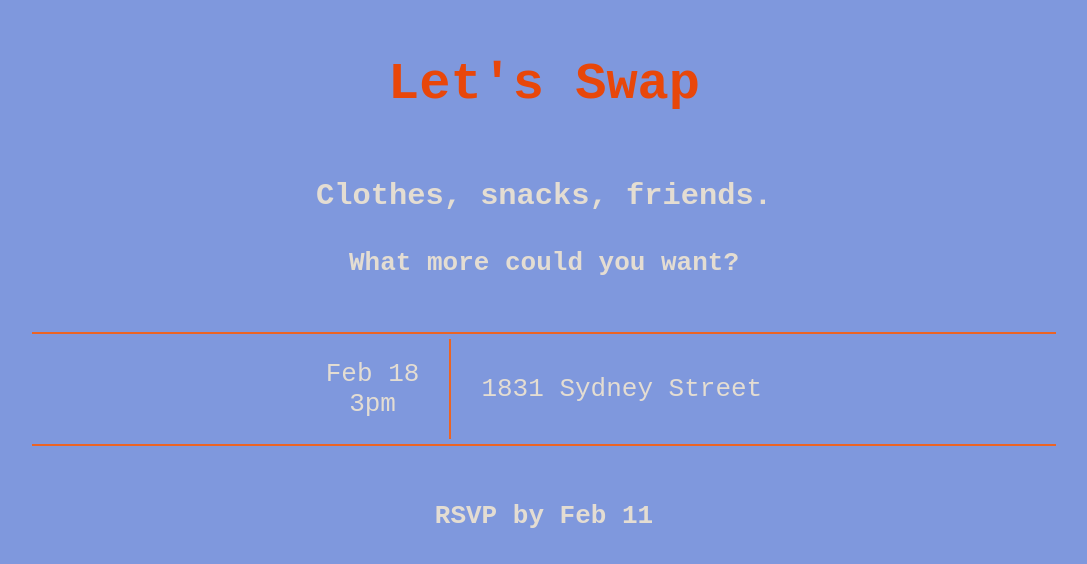
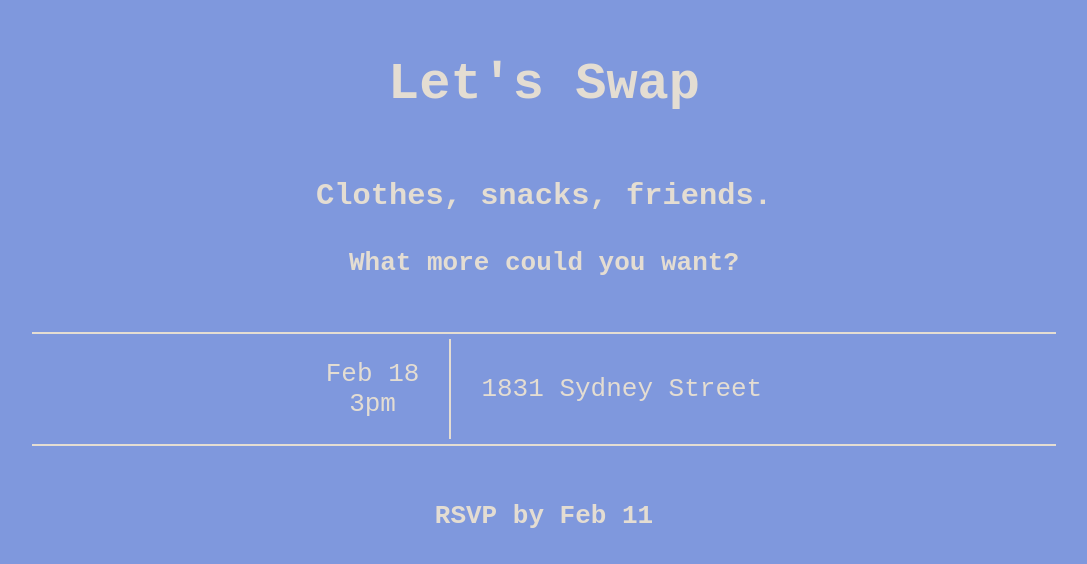
Before and after one commit to abbykaemmerer/swap, a React (Create React App) app: page / in a window 1280 px wide. Shown: the part 236-800 px from the top of the page, without its empty margins (96-1183 px from the left). Built offline with nearby package versions, Linux system fonts and the light colour scheme; the HTML template or start-up script is replaced by a standard one.

Commit message:
1.10: css setup

```diff
--- a/src/App.css
+++ b/src/App.css
@@ -40,7 +40,7 @@
 }
 
 .hero-view h1{
-  color: #e8470a;
+  color: #e4ddd2;
 }
 
 .hero-view .info {
@@ -48,8 +48,8 @@
   width: 80%;
   align-items: center;
   justify-content: center;
-  border-top: solid 2px #eb6424;
-  border-bottom: solid 2px #eb6424;
+  border-top: solid 2px #e4ddd2;
+  border-bottom: solid 2px #e4ddd2;
   margin: 20px 0;
 }
 
@@ -58,7 +58,7 @@
 }
 
 .vr {
-  border-left: solid 2px #eb6424;
+  border-left: solid 2px #e4ddd2;
   height: 100px;
   margin: 5px 30px;
 }
```
